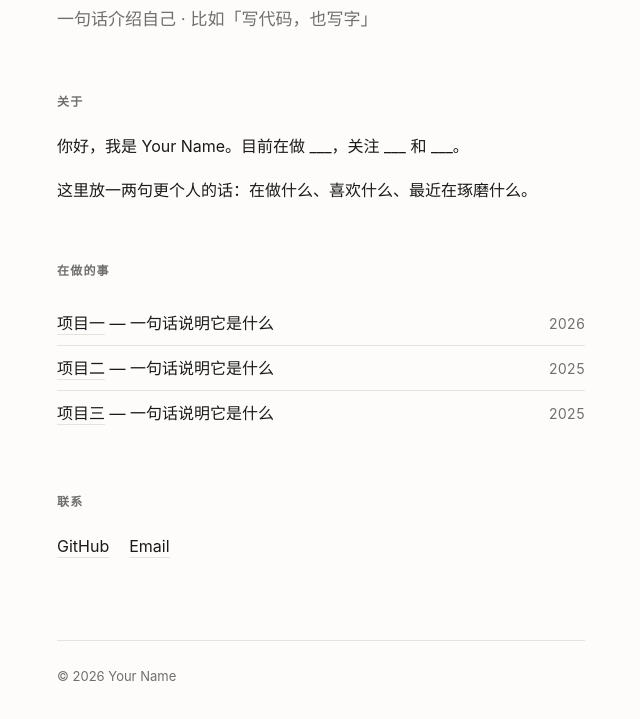
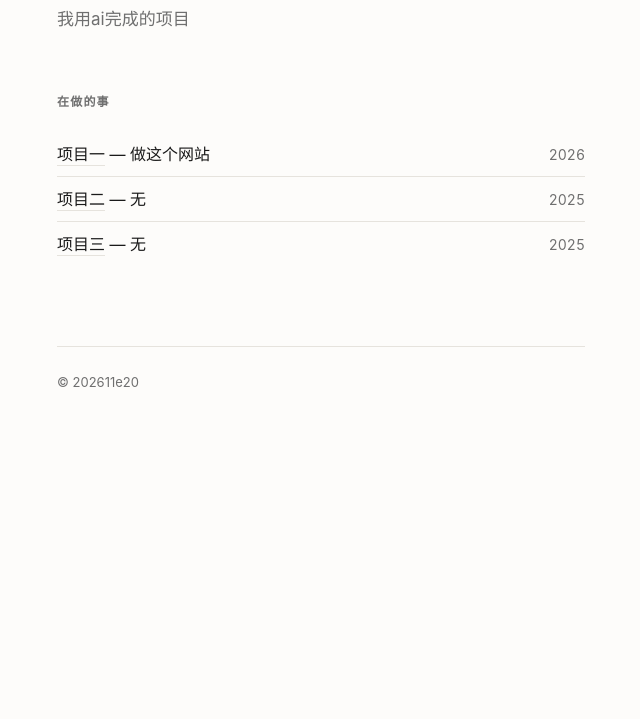
Before and after one commit to 11e120/11e120, a plain HTML site: page index.html in a window 1280 px wide. Shown: the part 151-870 px from the top of the page, without its empty margins (319-959 px from the left). After the commit the page ends 800 px from the top, so only its background shows below. Drawn offline with Linux system fonts and the light colour scheme.

Commit message:
Update personal information in index.html

```diff
--- a/index.html
+++ b/index.html
@@ -4,7 +4,7 @@
 <meta charset="UTF-8">
 <meta name="viewport" content="width=device-width, initial-scale=1.0">
 <title>Your Name</title>
-<meta name="description" content="Your Name 的个人主页">
+<meta name="description" content="学校作业">
 <style>
   :root {
     --bg: #fdfcfa;
@@ -157,43 +157,29 @@
 
   <div class="intro">
     <h1>Your Name</h1>
-    <p class="tagline">一句话介绍自己 · 比如「写代码，也写字」</p>
+    <p class="tagline">我用ai完成的项目</p>
   </div>
-
-  <section>
-    <h2>关于</h2>
-    <p>你好，我是 Your Name。目前在做 ___，关注 ___ 和 ___。</p>
-    <p>这里放一两句更个人的话：在做什么、喜欢什么、最近在琢磨什么。</p>
-  </section>
 
   <section>
     <h2>在做的事</h2>
     <ul class="list">
       <li>
-        <span><a href="#">项目一</a> — 一句话说明它是什么</span>
+        <span><a href="#">项目一</a> — 做这个网站</span>
         <span class="meta">2026</span>
       </li>
       <li>
-        <span><a href="#">项目二</a> — 一句话说明它是什么</span>
+        <span><a href="#">项目二</a> — 无</span>
         <span class="meta">2025</span>
       </li>
       <li>
-        <span><a href="#">项目三</a> — 一句话说明它是什么</span>
+        <span><a href="#">项目三</a> — 无</span>
         <span class="meta">2025</span>
       </li>
     </ul>
   </section>
 
-  <section>
-    <h2>联系</h2>
-    <ul class="links">
-      <li><a href="https://github.com/">GitHub</a></li>
-      <li><a href="mailto:you@example.com">Email</a></li>
-    </ul>
-  </section>
-
   <footer>
-    © 2026 Your Name
+    © 202611e20
   </footer>
 
 </main>
```
